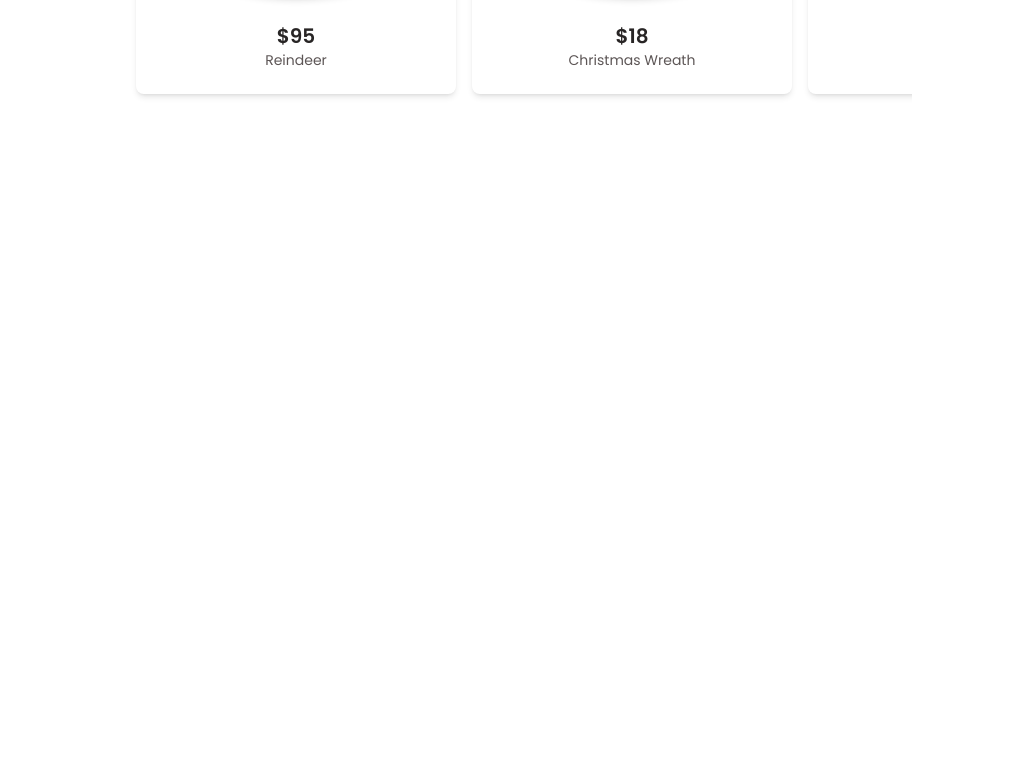
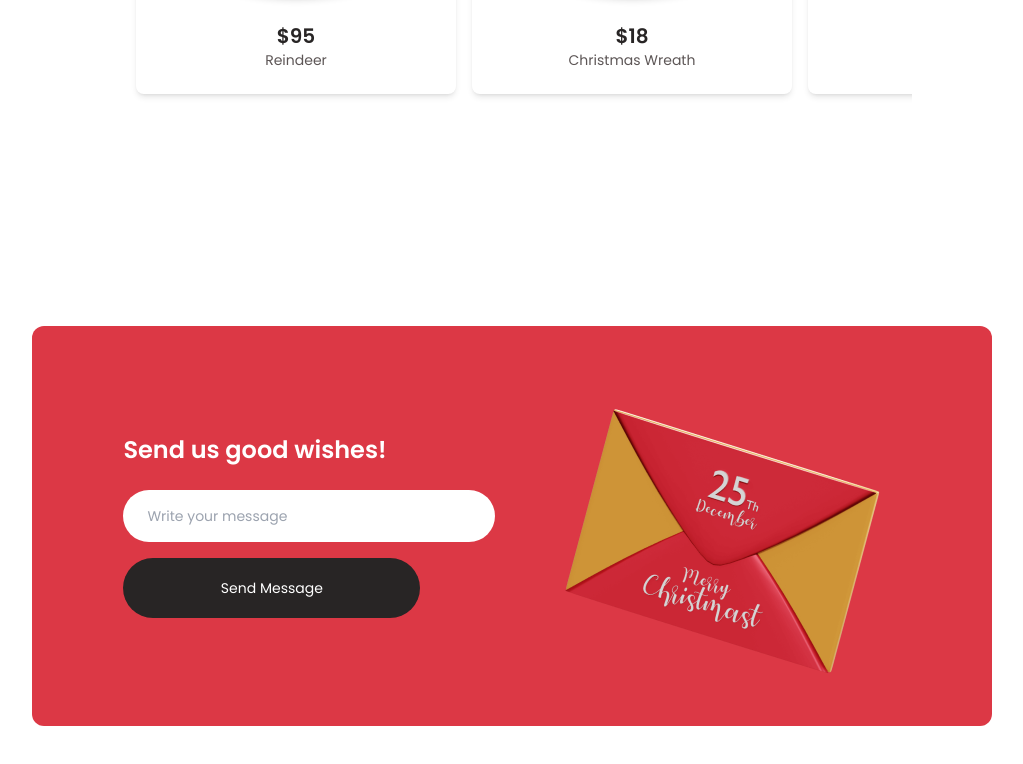
Before and after one commit to Jhoneric12/merry-mingle, a React (Vite) app: page / in a window 1280 px wide. Shown: the part 2792-3556 px from the top of the page, without its empty margins (128-1151 px from the left). Before the commit the page ends 3022 px from the top, so only its background shows below. Built offline with nearby package versions, Linux system fonts and the light colour scheme.

Commit message:
added letter

```diff
--- a/src/App.jsx
+++ b/src/App.jsx
@@ -7,6 +7,7 @@ import Giving from './components/Giving'
 import Celebrate from './components/Celebrate'
 import Share from './components/Share'
 import NewGifts from './components/NewGifts'
+import Letter from './components/Letter'
 import useDarkMode from './Hooks/useDarkMode'
 
 function App() {
@@ -45,6 +46,7 @@ function App() {
         <Celebrate/>
         <Share/>
         <NewGifts/>
+        <Letter/>
       </div>
     </div>
   )
--- a/src/components/Button.jsx
+++ b/src/components/Button.jsx
@@ -1,8 +1,8 @@
 import React from 'react'
 
-function Button( {btnText}) {
+function Button( {btnText, styles}) {
   return (
-    <button className='bg-light-primary-color rounded-full px-10 py-5 text-white hover:opacity-90 mt-4 text-sm'>
+    <button className={`bg-light-primary-color rounded-full px-10 py-5 text-white hover:opacity-90 mt-4 text-sm ${styles}`}>
         {btnText}
     </button>
   )
--- /dev/null
+++ b/src/components/Letter.jsx
@@ -0,0 +1,27 @@
+import React from 'react'
+import Button from './Button'
+import LetterMobile from '../assets/letter.png'
+import LetterDesktop from '../assets/letter-desktop.png'
+
+function Letter() {
+  return (
+    <div className='py-24 px-10 md:px-30 lg:px-40 flex justify-center items-center'>
+        <div className='bg-light-primary-color w-full rounded-xl py-10 px-4 md:flex justify-center gap-10'>
+            <div className='flex flex-col justify-center items-center md:items-start md:w-[40%]'>
+                <h1 className='font-semibold text-xl text-white md:text-2xl'>Send us good wishes!</h1>
+                <input type="text" className=' rounded-full py-4 px-6 w-[80%] md:w-full text-sm mt-6' placeholder='Write your message'/>
+                <Button
+                    btnText={'Send Message'}
+                    styles={'bg-light-title-color w-[80%]'}
+                />
+            </div>
+            <div className='flex justify-center items-center mt-6 z-10'>
+                <img src={LetterMobile} alt="" className='lg:hidden z-90'/>
+                <img src={LetterDesktop} alt="" className='hidden lg:block z-90' />
+            </div>
+        </div>
+    </div>
+  )
+}
+
+export default Letter
--- a/src/components/NewGifts.jsx
+++ b/src/components/NewGifts.jsx
@@ -10,8 +10,8 @@ function NewGifts() {
         <div className='card-wrapper py-10 flex justify-around items-center overflow-x-auto gap-6 md:gap-4 rounded-xl px-6'>
             {
                 Newgifts.map(newgift => (
-                    <div key={newgift.id} className=' card shadow-md w-[20rem] rounded-lg text-center pb-6 shrink-0 h-auto hover:translate-y-[-5px] transition duration-100'>
-                        <div className='bg-light-primary-color flex justify-center items-center rounded-b-[50%] rounded-lg shadow-md py-6 mb-6'>
+                    <div key={newgift.id} className=' card shadow-md w-[20rem] rounded-lg text-center pb-6 shrink-0 h-auto hover:translate-y-[-5px] transition duration-100 z-10'>
+                        <div className='bg-light-primary-color flex justify-center items-center rounded-b-[50%] rounded-lg shadow-md py-6 mb-6 z-99'>
                             <img src={newgift.image} alt="" />
                         </div>
                         <h1 className='text-light-title-color dark:text-dark-title-color font-semibold text-xl mt-auto'>${newgift.price}</h1>
```
Also changed, not shown: src/assets/letter-desktop.png (added), src/assets/letter.png (added).
